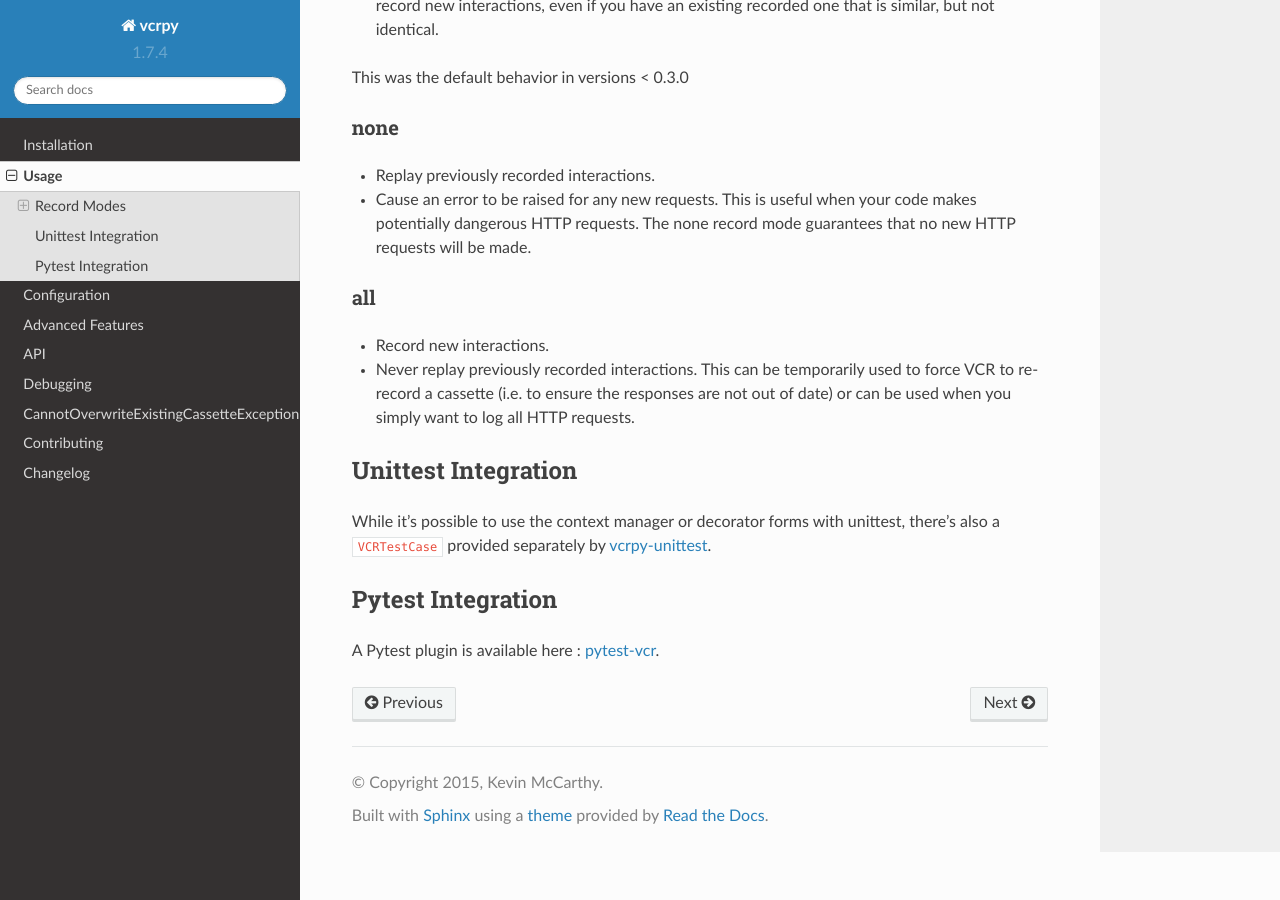
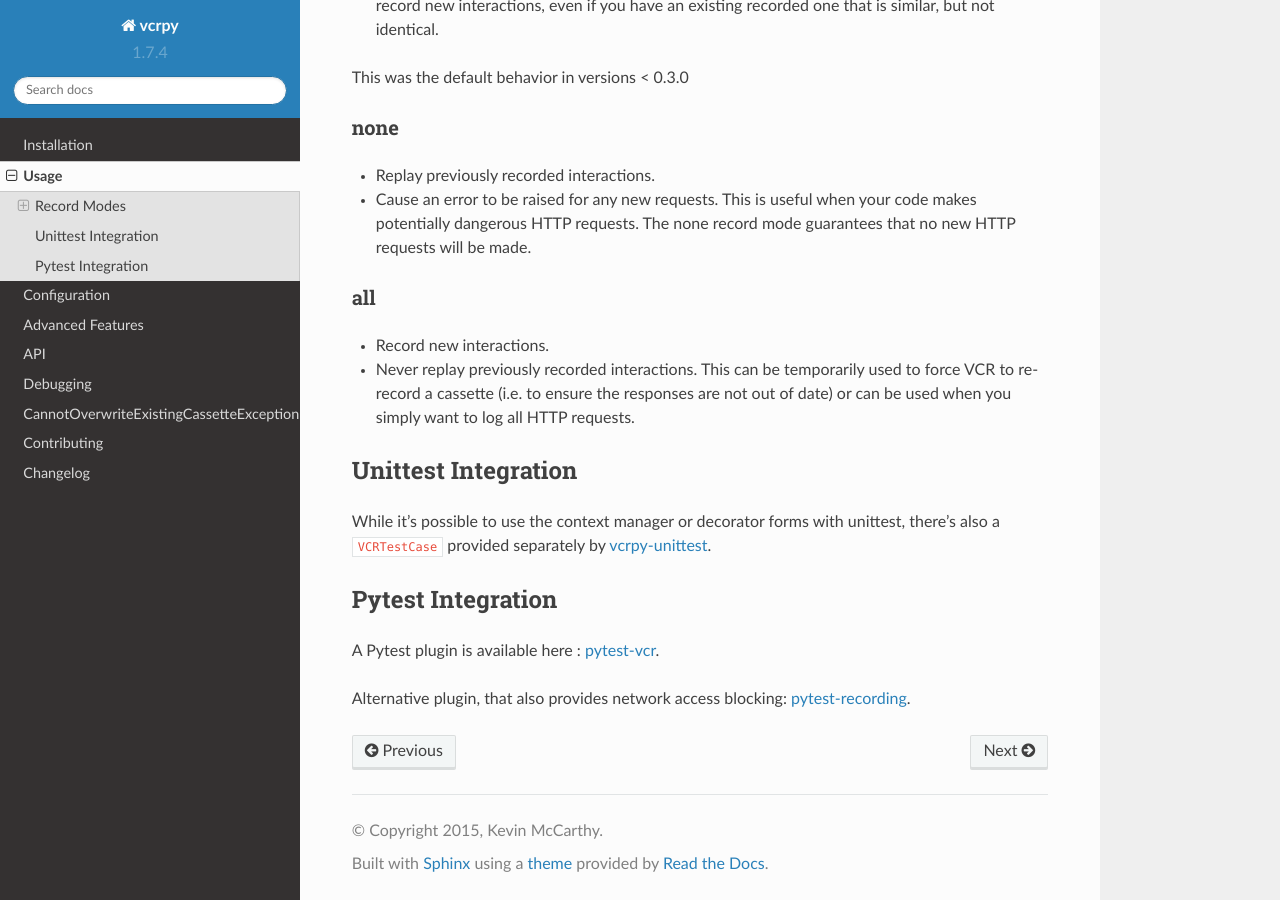
Before and after one commit to kevin1024/vcrpy, a Sphinx documentation site: the page built from docs/usage.rst, in a window 1280 px wide and 900 px high, scrolled down 1405 px. Built offline with Sphinx 7.4.7 and the Read the Docs theme 2.0.0, drawn with Linux system fonts in a browser that asks for light colours.

Commit message:
Add `pytest-recording` to the documentation as an alternative Pytest plugin

```diff
--- a/docs/changelog.rst
+++ b/docs/changelog.rst
@@ -5,6 +5,7 @@ Changelog
   - Use latest pypy3 in Travis (@hugovk)
   - Improve documentation about custom matchers (@gward)
   - Fix exception when body is empty (@keithprickett)
+  - Add `pytest-recording` to the documentation as an alternative Pytest plugin (@Stranger6667)
 -  2.1.0 - Add a `rewind` method to reset a cassette (thanks @khamidou)
    New error message with more details on why the cassette failed to play a request (thanks @arthurHamon2, @neozenith)
    Handle connect tunnel URI (thanks @jeking3)
--- a/docs/usage.rst
+++ b/docs/usage.rst
@@ -101,3 +101,6 @@ Pytest Integration
 
 A Pytest plugin is available here : `pytest-vcr
 <https://github.com/ktosiek/pytest-vcr>`__.
+
+Alternative plugin, that also provides network access blocking: `pytest-recording
+<https://github.com/kiwicom/pytest-recording>`__.
```
